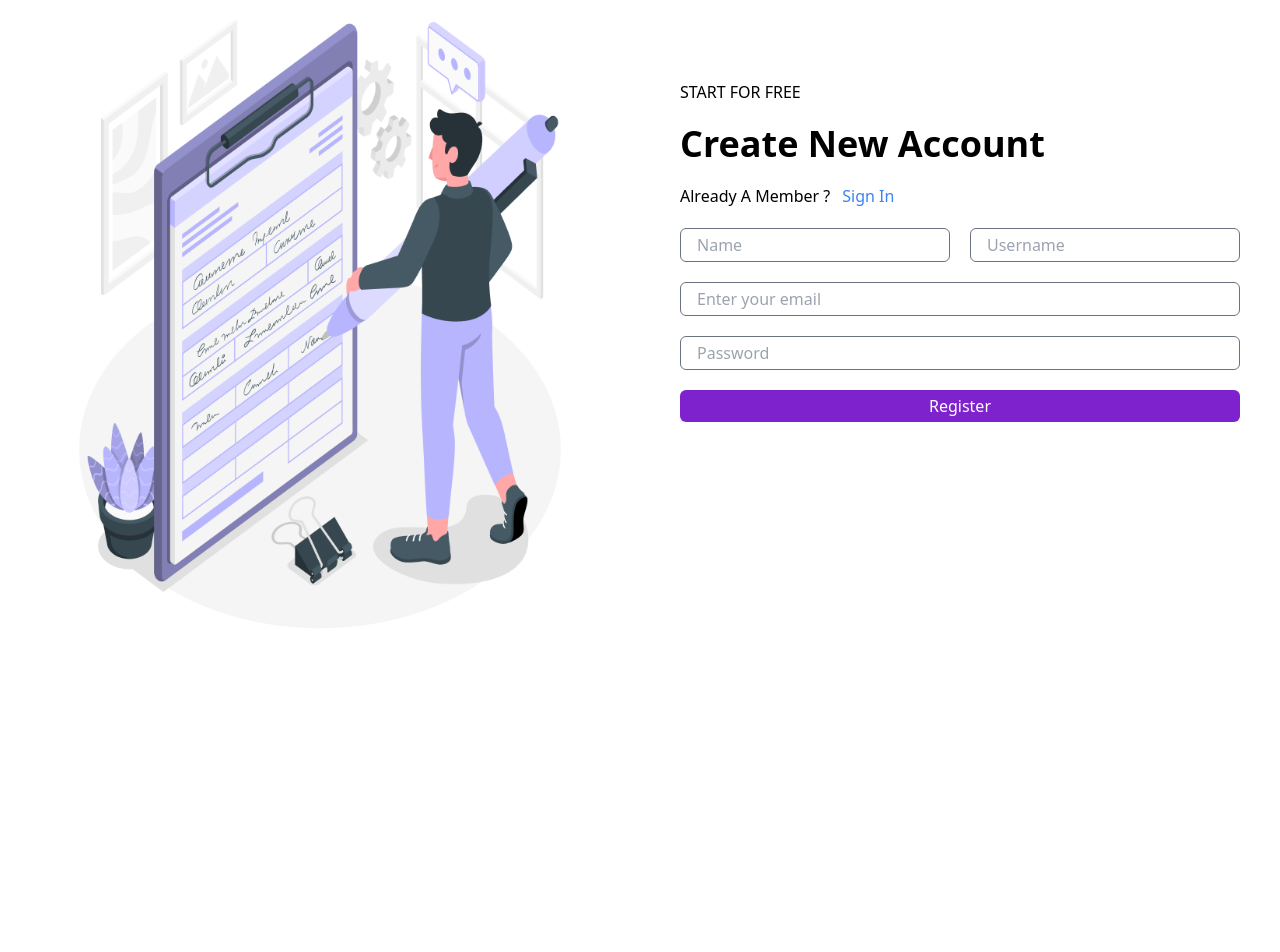
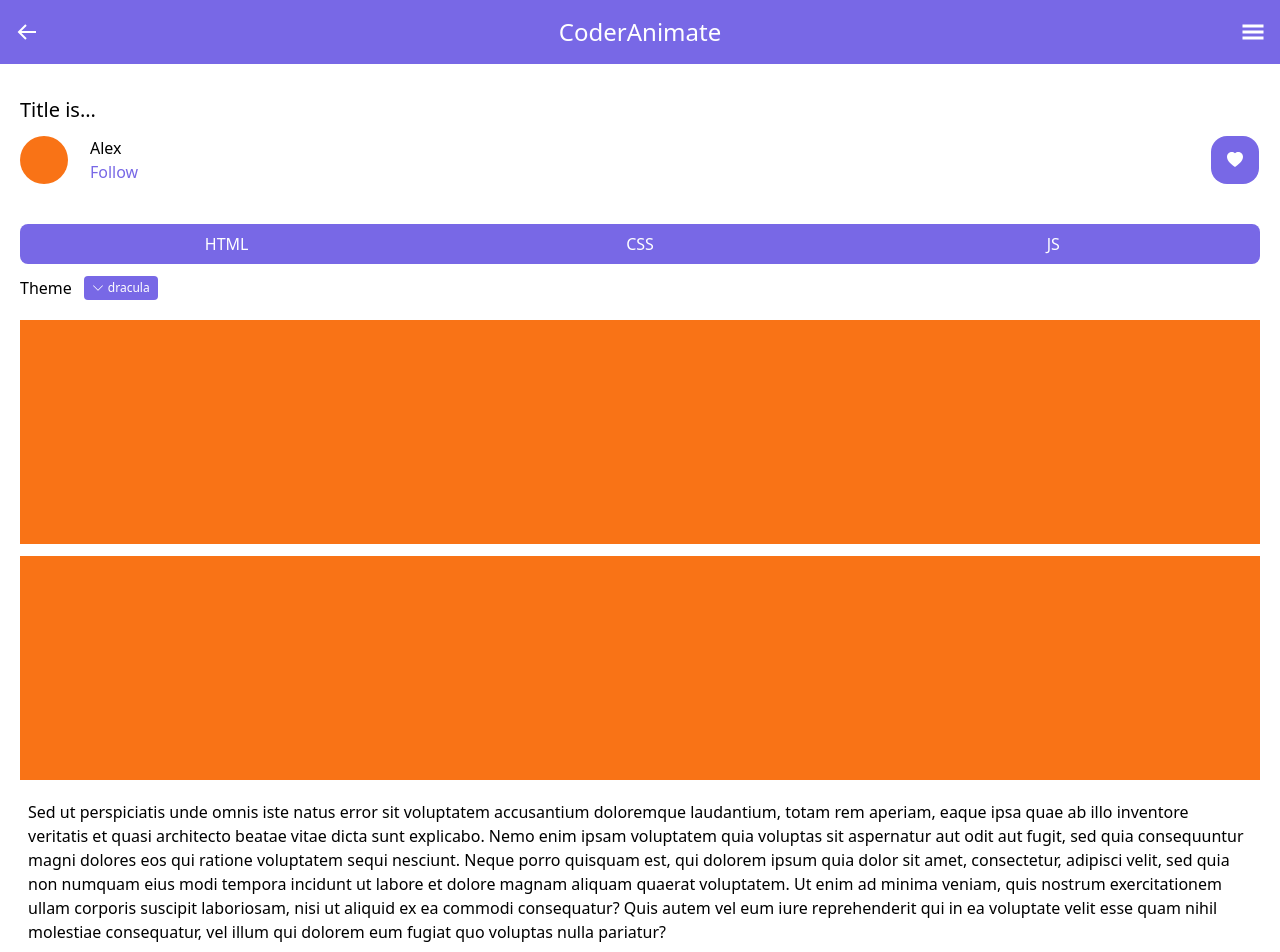
Before and after one commit to Andre1601/CoderAnimate, a React (Create React App) app: page / in a window 1280 px wide. Shown: the top 952 px of the page. Before the commit the page ends 800 px from the top, so only its background shows below. Built offline with nearby package versions, Linux system fonts and the light colour scheme.

Commit message:
add, update

```diff
--- a/src/App.js
+++ b/src/App.js
@@ -5,7 +5,7 @@ import RegisterPage from "./pages/RegisterPage";
 function App() {
   return (
     <>
-      <RegisterPage/>
+      <DetailPage/>
     </>
   );
 }
--- /dev/null
+++ b/src/components/Detail/CodeEditer.js
@@ -0,0 +1,10 @@
+import React from "react";
+
+function CodeEditor() {
+    return(
+        <div className="bg-orange-500 mt-5 h-56 "></div>
+    )
+}
+
+
+export default CodeEditor;
--- /dev/null
+++ b/src/components/Detail/Description.js
@@ -0,0 +1,22 @@
+import React from "react";
+
+function Description() {
+  return (
+    <p className="my-5 px-2">
+      Sed ut perspiciatis unde omnis iste natus error sit voluptatem accusantium
+      doloremque laudantium, totam rem aperiam, eaque ipsa quae ab illo
+      inventore veritatis et quasi architecto beatae vitae dicta sunt explicabo.
+      Nemo enim ipsam voluptatem quia voluptas sit aspernatur aut odit aut
+      fugit, sed quia consequuntur magni dolores eos qui ratione voluptatem
+      sequi nesciunt. Neque porro quisquam est, qui dolorem ipsum quia dolor sit
+      amet, consectetur, adipisci velit, sed quia non numquam eius modi tempora
+      incidunt ut labore et dolore magnam aliquam quaerat voluptatem. Ut enim ad
+      minima veniam, quis nostrum exercitationem ullam corporis suscipit
+      laboriosam, nisi ut aliquid ex ea commodi consequatur? Quis autem vel eum
+      iure reprehenderit qui in ea voluptate velit esse quam nihil molestiae
+      consequatur, vel illum qui dolorem eum fugiat quo voluptas nulla pariatur?
+    </p>
+  );
+}
+
+export default Description;
--- /dev/null
+++ b/src/components/Detail/OutputDisplay.js
@@ -0,0 +1,10 @@
+import React from "react";
+
+function OutputDisplay() {
+    return(
+        <div className="bg-orange-500 mt-3 h-56 "></div>
+    )
+}
+
+
+export default OutputDisplay;
--- a/src/components/Detail/Theme.js
+++ b/src/components/Detail/Theme.js
@@ -2,18 +2,19 @@ import React from "react";
 import { BsChevronDown } from "react-icons/bs";
 
 function Theme() {
+
+  const themeItem = ['dracula', 'material', 'mdn-like', 'the-matrix', 'night'];
+
   return (
     <div className="flex mt-3">
       <h2 className="mr-3">Theme</h2>
-      <button className="flex bg-[#7868E6] text-white px-2 text-xs rounded items-center relative">
+      <button data-dropdown-toggle="dropdown" className="flex bg-[#7868E6] text-white px-2 text-xs rounded items-center relative">
         <BsChevronDown className="mr-1" />
         <h3>dracula</h3>
-        <div className="hidden grid-rows-5 gap-1 w-full absolute left-0 top-[110%] border-solid border-2 border-[#7868E6] text-black">
-            <button className="hover:bg-[#7868E6] focus:bg-[#7868E6] py-1" >dracula</button>
-            <button className="hover:bg-[#7868E6] focus:bg-[#7868E6] py-1" >material</button>
-            <button className="hover:bg-[#7868E6] focus:bg-[#7868E6] py-1" >mdn-like</button>
-            <button className="hover:bg-[#7868E6] focus:bg-[#7868E6] py-1" >the-matrix</button>
-            <button className="hover:bg-[#7868E6] focus:bg-[#7868E6] py-1">night</button>
+        <div id="dropdown" className="hidden grid grid-rows-5 gap-1 w-full absolute left-0 top-[110%] border-solid border-2 border-[#7868E6] text-black">
+          {themeItem.map((theme) => (
+            <button className="hover:bg-[#7868E6] focus:bg-[#7868E6] focus:text-white py-1" >{theme}</button>
+          ))}
         </div>
       </button>
     </div>
--- a/src/components/DetailBody.js
+++ b/src/components/DetailBody.js
@@ -1,18 +1,23 @@
 import React from "react";
+import CodeEditor from "./Detail/CodeEditer";
+import Description from "./Detail/Description";
+import OutputDisplay from "./Detail/OutputDisplay";
 import Theme from "./Detail/Theme";
 import Toggle from "./Detail/Toggle";
 import UserStatus from "./Detail/UserStatus";
 
 function DetailBody() {
-    return(
-        <main className="px-5" >
-            <h2 className="mt-8 text-xl" >Title is...</h2>
-            <UserStatus/>
-            <Toggle/>
-            <Theme/>
-        </main>
-    )
+  return (
+    <main className="px-5">
+      <h2 className="mt-8 text-xl">Title is...</h2>
+      <UserStatus />
+      <Toggle />
+      <Theme />
+      <CodeEditor />
+      <OutputDisplay />
+      <Description/>
+    </main>
+  );
 }
 
-
 export default DetailBody;
--- a/src/components/HeaderLogin.js
+++ b/src/components/HeaderLogin.js
@@ -4,7 +4,7 @@ import { GiHamburgerMenu } from "react-icons/gi";
 
 function HeaderLogin() {
   return (
-    <header className="grid grid-cols-[30px_1fr_30px] px-3 bg-[#7868E6] h-[8vh] justify-items-center items-center text-2xl text-white">
+    <header className="grid grid-cols-[30px_1fr_30px] px-3 bg-[#7868E6] h-16 justify-items-center items-center text-2xl text-white">
       <button><BiArrowBack/></button>
       <h1>CoderAnimate</h1>
       <button><GiHamburgerMenu/></button>
--- a/src/components/HeaderNotLogin.js
+++ b/src/components/HeaderNotLogin.js
@@ -2,7 +2,7 @@ import React from "react";
 
 function HeaderNotLogin() {
     return(
-        <header className="grid grid-cols-[120px_1fr_120px] bg-[#7868E6] h-[8vh] justify-items-center items-center  text-white">
+        <header className="grid grid-cols-[120px_1fr_120px] bg-[#7868E6] h-16 justify-items-center items-center  text-white">
             <div></div>
             <h1 className="text-2xl">CoderAnimate</h1>
             <button className="text-base bg-[#B8B5FF] px-5 py-2 rounded-md">Sign in</button>
```
Also changed, not shown: src/pages/DetailPage.js (+6 -6 lines).
